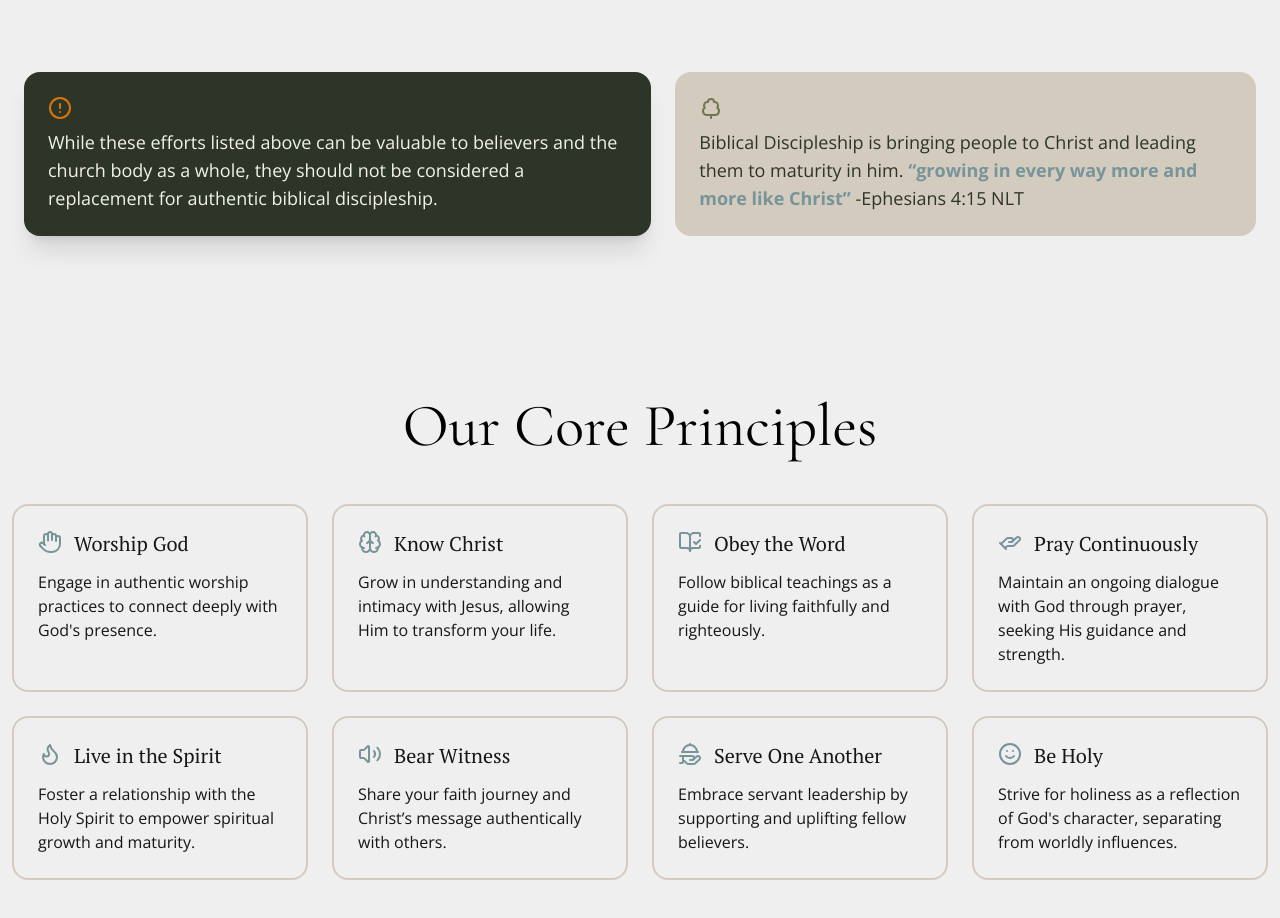
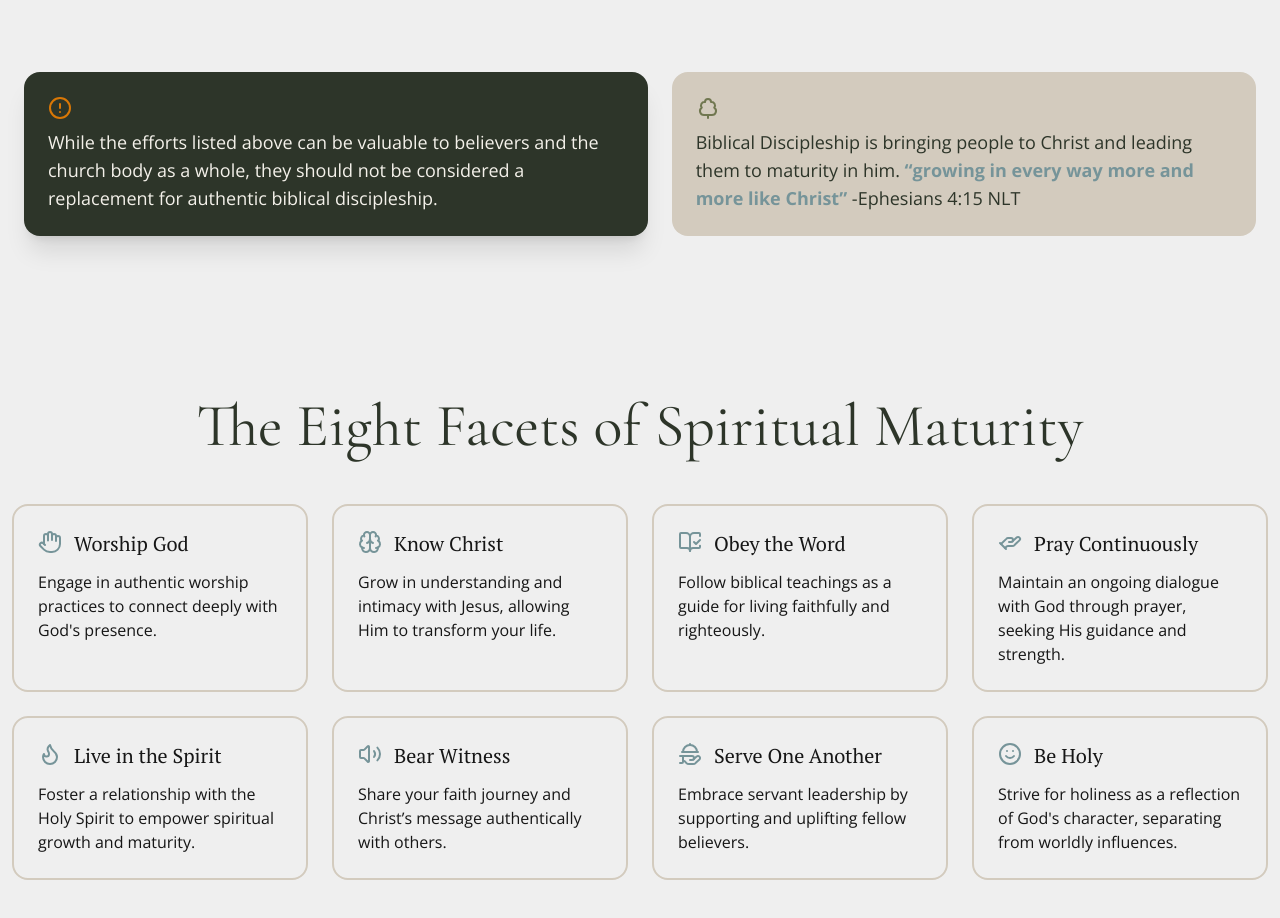
Before and after one commit to pandalexander/sandals-site, a React (Vite) app: page / in a window 1280 px wide. Shown: the part 808-1726 px from the top of the page. Built offline with nearby package versions, Linux system fonts and the light colour scheme.

Commit message:
Minor copy changes and font colors

```diff
--- a/src/components/CorePrinciples.jsx
+++ b/src/components/CorePrinciples.jsx
@@ -35,7 +35,9 @@ const CorePrinciples = () => {
   return (
     <>
       <div className="self-center max-w-7xl mx-3 mt-12">
-        <h1 className="text-center my-6">Our Core Principles</h1>
+        <h1 className="text-center my-6 text-primaryDark">
+          The Eight Facets of Spiritual Maturity
+        </h1>
         <div className="flex">
           <div className="self-center grid grid-cols-1 md:grid-cols-2 lg:grid-cols-4 items-stretch  gap-6 flex-1  rounded-2xl my-6">
             <Principle
--- a/src/components/ScrollSection.jsx
+++ b/src/components/ScrollSection.jsx
@@ -68,8 +68,8 @@ export default function ScrollSection() {
             <div className="bg-primaryDark hover:bg-opacity-90 shadow-xl p-6 space-y-2 rounded-2xl hover:-translate-y-1 transition-all duration-300 ">
               <CircleAlert className="text-amber-600 w-6 h-6" />{" "}
               <p className="">
-                While these efforts listed above can be valuable to believers
-                and the church body as a whole, they should not be considered a
+                While the efforts listed above can be valuable to believers and
+                the church body as a whole, they should not be considered a
                 replacement for authentic biblical discipleship.
               </p>
             </div>
```
